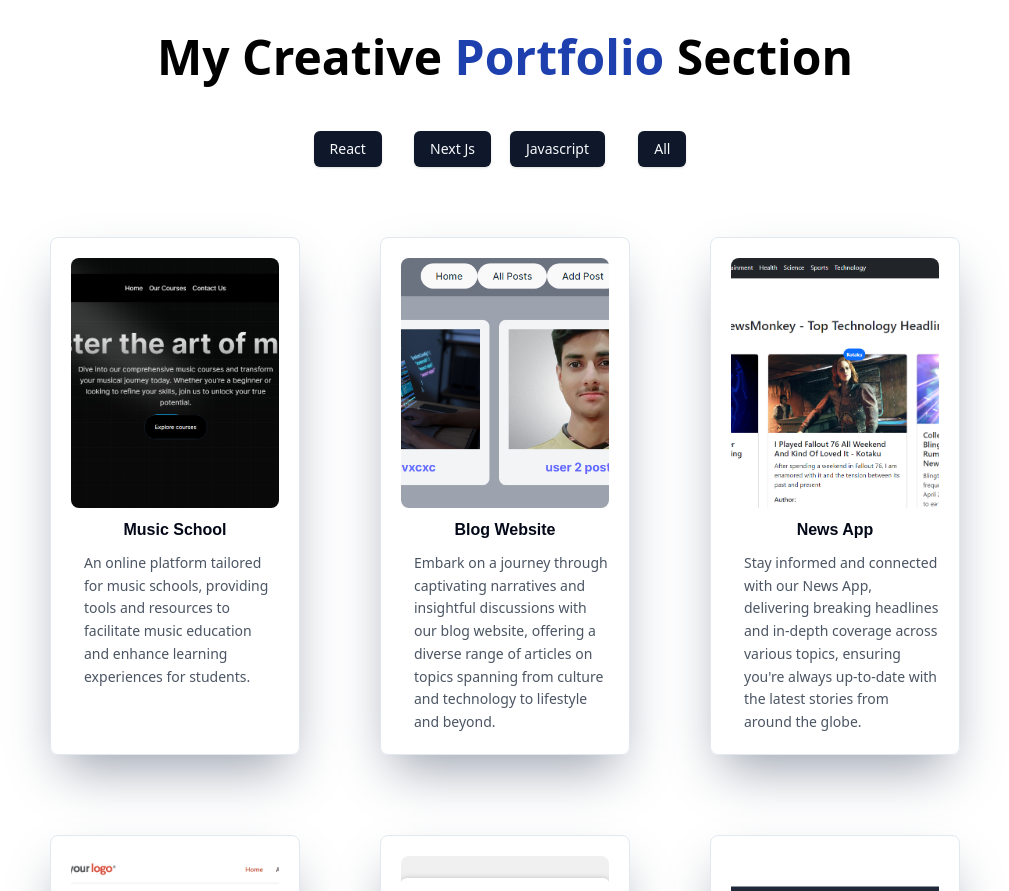
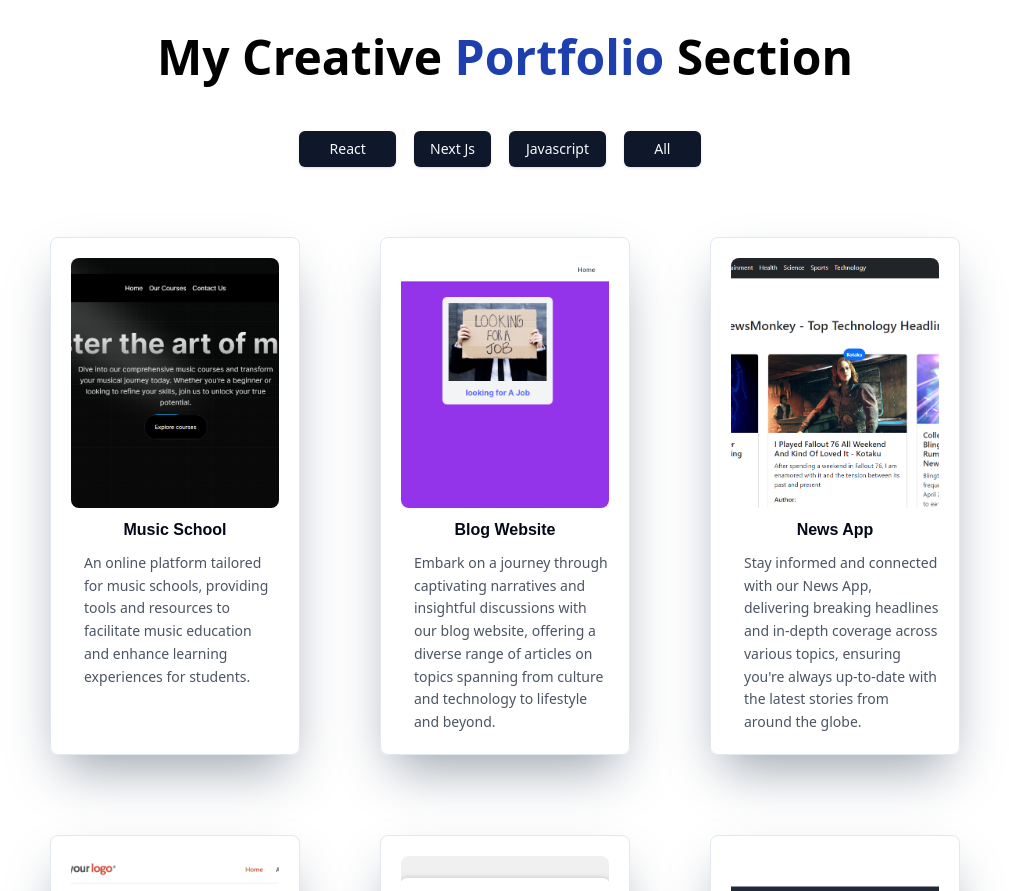
Before and after one commit to Muhammad-Umar-Waqar/connect-with-umar, a React (Vite) app: page /projects in a window 1280 px wide. Shown: the part 2780-3671 px from the top of the page, without its empty margins (135-1144 px from the left). Built offline with nearby package versions, Linux system fonts and the light colour scheme.

Commit message:
Adding Mega Blog

```diff
--- a/src/components/Projects.tsx
+++ b/src/components/Projects.tsx
@@ -46,30 +46,17 @@ function Projects() {
       </div>
       <div className="mt-[50px] flex">
         <div className="grid grid-cols-2 sm:grid-cols-4    gap-2">
-          <motion.div  variants={fadeIn("up", 0.2 )}
-              initial="hidden"
-              whileInView={"show"}
-              viewport={{ once: false, amount: 0.6 }} >
+
             <Button className="" onClick={() => handleFilter('React')}>React</Button>
-            </motion.div>
-          <motion.div   variants={fadeIn("up", 0.2 )}
-              initial="hidden"
-              whileInView={"show"}
-              viewport={{ once: false, amount: 0.10 }}>
+
             <Button className="mx-[10px]" onClick={() => handleFilter('Next')}>Next Js</Button>
-            </motion.div>
-          <motion.div   variants={fadeIn("up", 0.2 )}
-              initial="hidden"
-              whileInView={"show"}
-              viewport={{ once: false, amount: 0.14 }}>
+
+
             <Button className="" onClick={() => handleFilter('js')}>Javascript</Button>
-            </motion.div>
-          <motion.div   variants={fadeIn("up", 0.2 )}
-              initial="hidden"
-              whileInView={"show"}
-              viewport={{ once: false, amount: 0.18 }}>
-            <Button className="mx-[10px]" onClick={() => handleAll()}>All</Button>
-            </motion.div>
+
+
+            <Button className="mx-[10px]" >All</Button>
+
         </div>
       </div>
       <div>
```
Also changed, not shown: public/blog.png.
